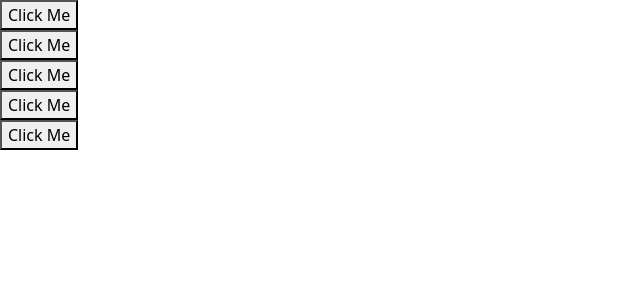
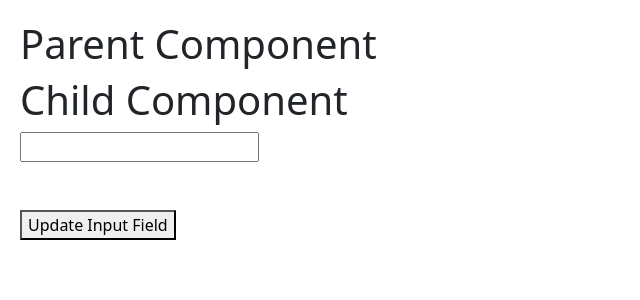
Before and after one commit to MAnwarulhaq/my-react-app, a React (Create React App) app: page / in a window 1280 px wide. Shown: the top 300 px of the page, without its empty margins (0-640 px from the left). Built offline with nearby package versions, Linux system fonts and the light colour scheme.

Commit message:
ForwordRef in React js

```diff
--- a/src/App.js
+++ b/src/App.js
@@ -1,14 +1,13 @@
 
 import './App.css';
-import UserParentComponent from './FuntionPassThroughProps/UserParentComponent';
-
+import ForwordRef from './Hooks/ForwordRef';
 
 
 function App() {
 
   return (
     <>
-    <UserParentComponent />
+    <ForwordRef />
 
     </>
   );
--- /dev/null
+++ b/src/Hooks/ForwordRef.jsx
@@ -0,0 +1,23 @@
+import React from 'react'
+import ForwordRef1 from './ForwordRef1'
+
+const ForwordRef = () => {
+    const inputRef = React.useRef(null);
+    const handleClick = () => {
+        inputRef.current.value = 'Updated Value';
+        inputRef.current.style.backgroundColor = 'lightgreen';
+        inputRef.current.style.color = 'blue';
+        inputRef.current.style.fontSize = '18px';
+    }
+  return (
+    <div style={{margin: '20px'}}>
+        <h1>Parent Component</h1>
+       <ForwordRef1 ref={inputRef}/>
+        <br />
+        <br />
+        <button onClick={handleClick}>Update Input Field</button>
+    </div>
+  )
+}
+
+export default ForwordRef
--- /dev/null
+++ b/src/Hooks/ForwordRef1.jsx
@@ -0,0 +1,27 @@
+import React from 'react'
+import { forwardRef } from 'react';
+
+//old forward ref code
+// const ForwordRef1 = ((props, ref) => {
+//   return (
+//     <div>
+//       <h1> Child Component</h1>
+//       <input type="text" name="" id="" ref={ref} />
+//     </div>
+//   )
+// });
+
+// export default forwardRef(ForwordRef1);
+
+
+// new forward ref code
+const ForwordRef1 = ({ref}) => {
+  return (
+    <div>
+        <h1> Child Component</h1>
+         <input type="text" name="" id="" ref={ref}/>
+    </div>
+  )
+}
+
+export default  ForwordRef1
```
